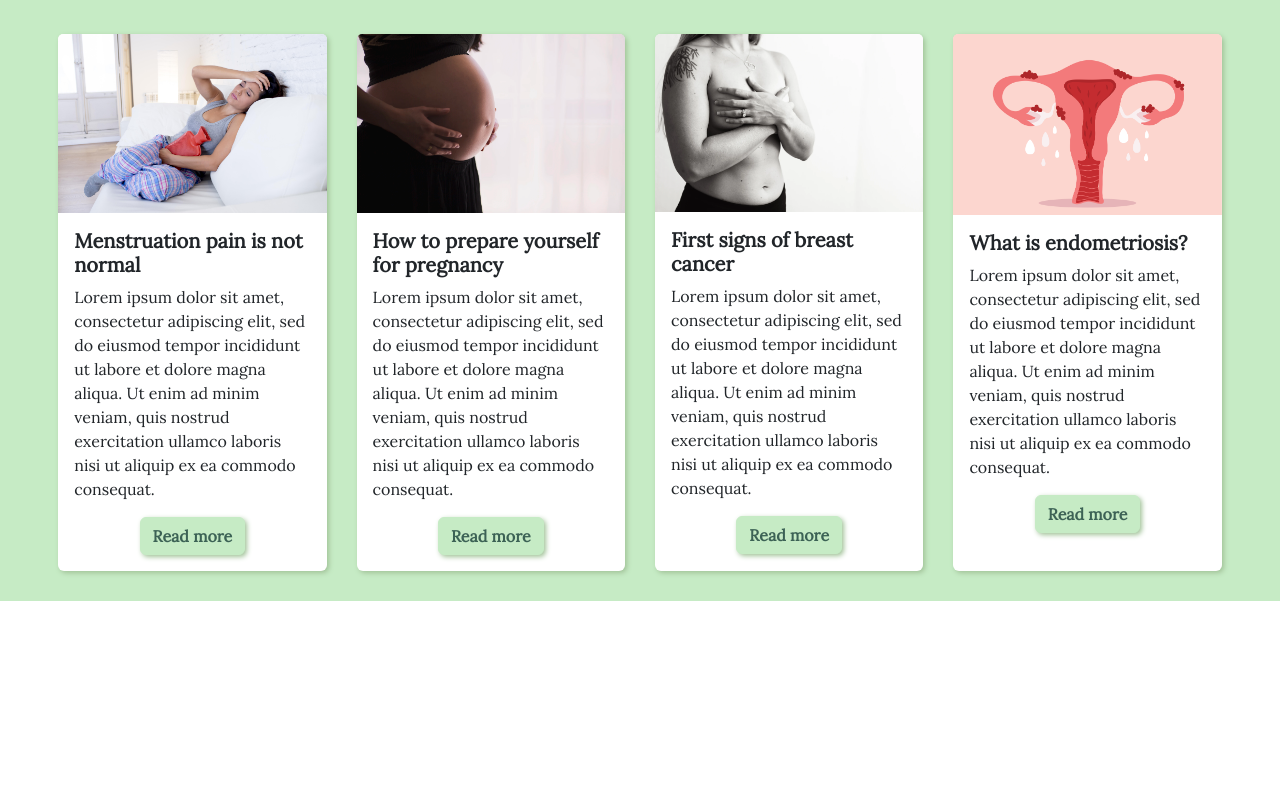
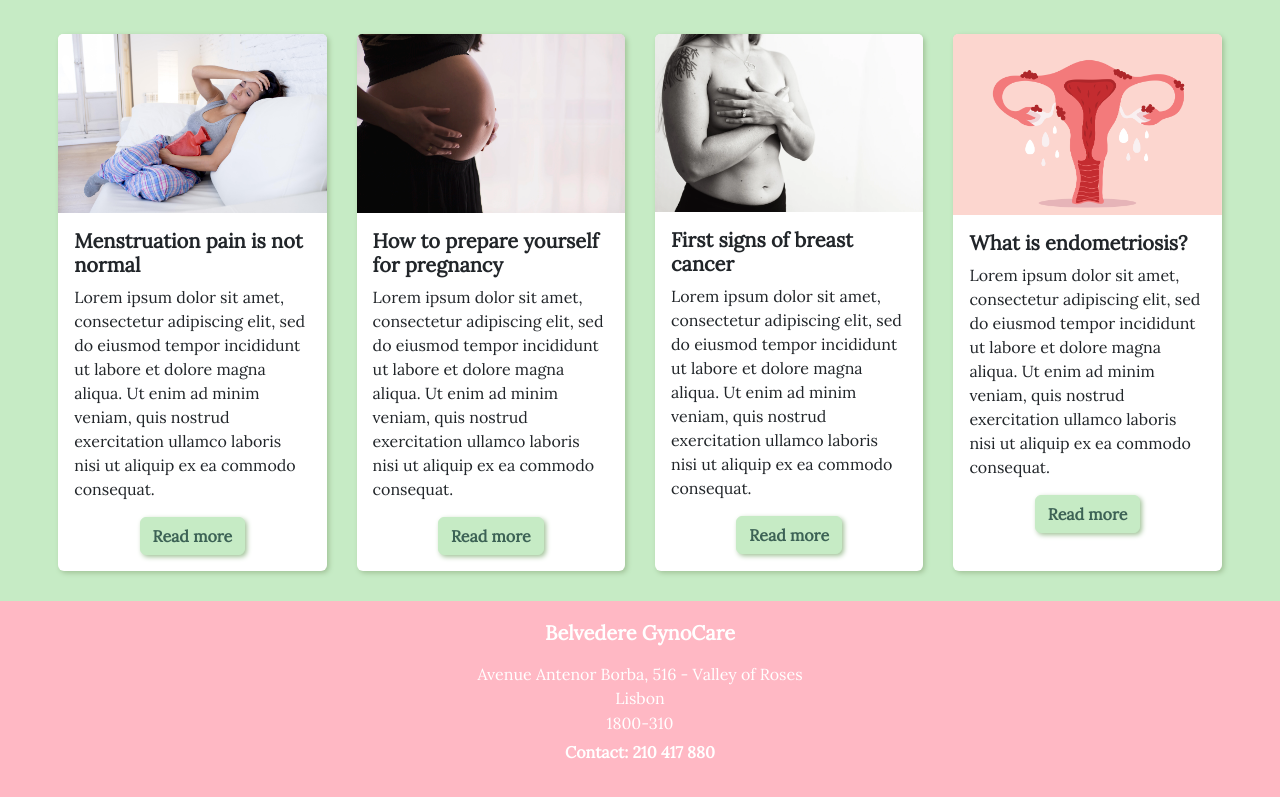
Before and after one commit to ligiatirado/clinic-react, a React (Create React App) app: page / in a window 1280 px wide. Shown: the part 775-1572 px from the top of the page. Before the commit the page ends 1376 px from the top, so only its background shows below. Built offline with nearby package versions, Linux system fonts and the light colour scheme.

Commit message:
adicionado footer

```diff
--- a/src/App.js
+++ b/src/App.js
@@ -3,6 +3,7 @@ import "bootstrap/dist/css/bootstrap.min.css";
 import "bootstrap/dist/js/bootstrap.bundle.min";
 import NavegationBar from "./components/navbar/navbar";
 import MainContainer from "./components/main-container/MainContainer";
+import Footer from "./components/footer/footer";
 
 
 
@@ -12,6 +13,7 @@ function App() {
       <div className="App">
         <NavegationBar />
         <MainContainer />
+        <Footer />
       </div>
     </>
   );
--- a/src/components/footer/footer.css
+++ b/src/components/footer/footer.css
@@ -0,0 +1,33 @@
+.footer-container {
+    display: grid;
+    grid-template-columns: 30% 30% 30%;
+    grid-template-rows: 1fr 50px;
+    column-gap: 15px;
+    justify-content: center;
+    background-color: #ffb8c4;
+}
+
+.content {
+    display: inline;
+    color: white;
+}
+
+h5 {
+    display: flex;
+    margin: 20px;
+    justify-content: center;
+    font-weight: 600;
+    font-size: 20px;
+}
+
+h6{
+    display: flex;
+    justify-content: center;
+    margin: 5px;
+    font-size: 16px;
+}
+
+.contact {
+    margin: 10px;
+    font-weight: 600;
+}
--- a/src/components/footer/footer.jsx
+++ b/src/components/footer/footer.jsx
@@ -0,0 +1,20 @@
+import React from "react";
+import "./footer.css"
+
+function Footer() {
+    return (
+        <div className="footer-container">
+            <div className="col"></div>
+            <div className="content">
+                <h5>Belvedere GynoCare</h5>
+                <h6 className="adress">Avenue Antenor Borba, 516 - Valley of Roses</h6>
+                <h6 className="city">Lisbon</h6>
+                <h6 className="cep">1800-310</h6>
+                <h6 className="contact">Contact: 210 417 880</h6>
+            </div>
+            <div className="col"></div>
+        </div>
+    );
+}
+
+export default Footer;
```
